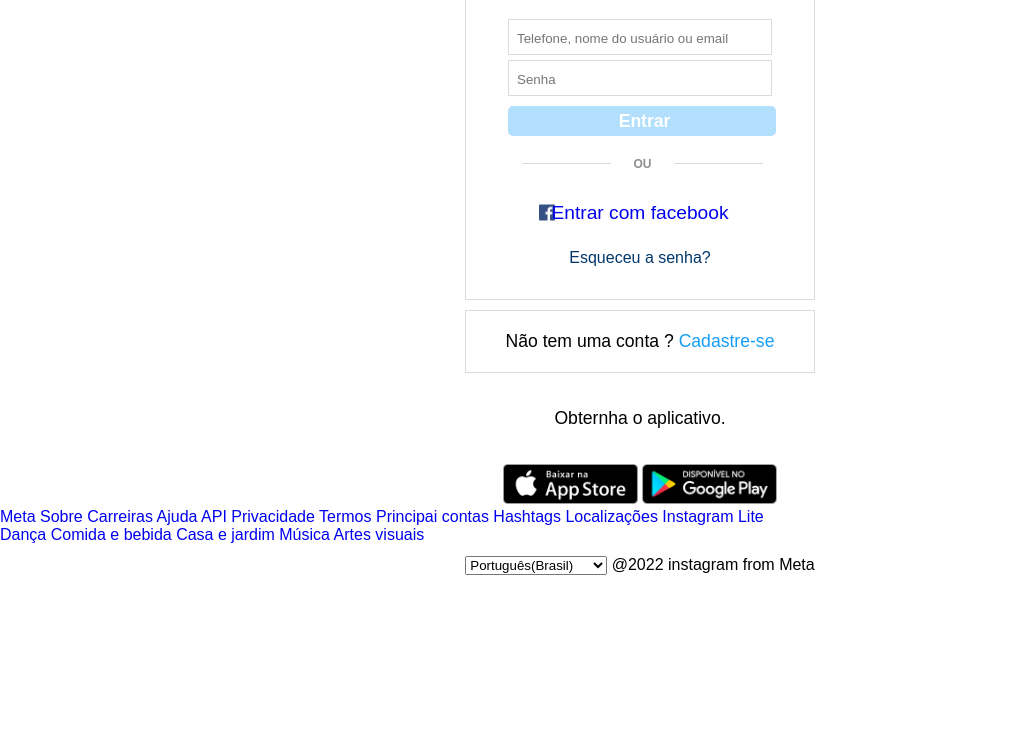
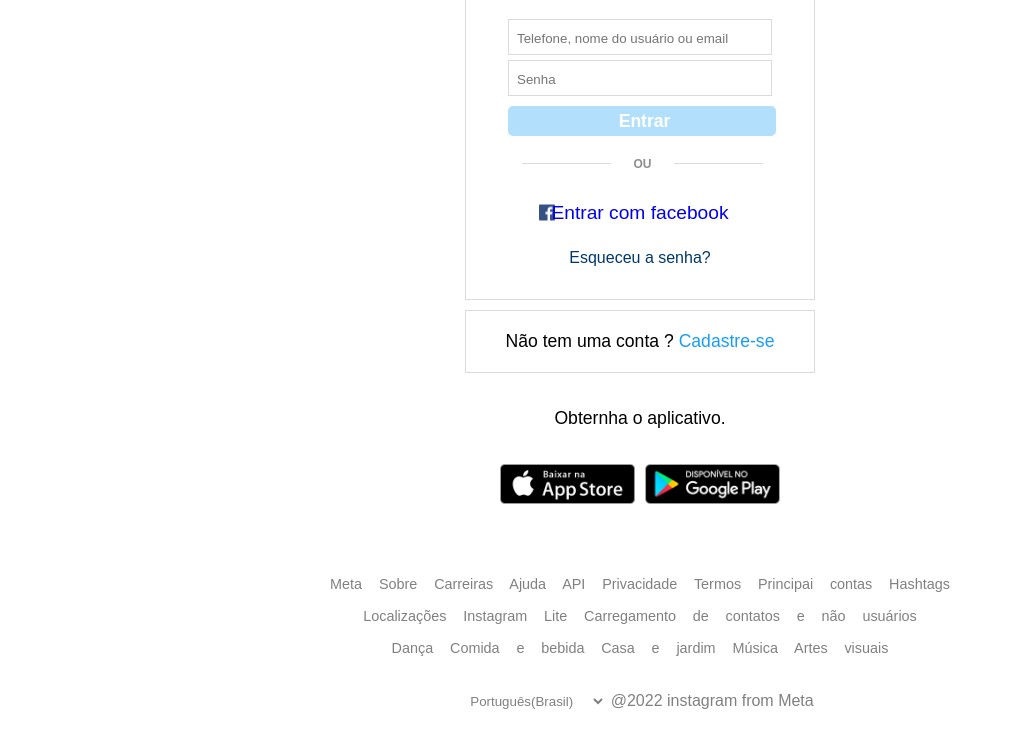
Before and after one commit to RafaelContact/Instagram-UI, a plain HTML site: page index.html in a window 1280 px wide. Shown: the part 134-882 px from the top of the page, without its empty margins (0-1012 px from the left). Before the commit the page ends 800 px from the top, so only its background shows below. Drawn offline with Linux system fonts and the light colour scheme.

Commit message:
footer and section

```diff
--- a/css/style.css
+++ b/css/style.css
@@ -144,4 +144,30 @@ input[type="submit"]{
 }
 figure{
     margin-top: 35px;
+    margin-bottom: 60px;
+    word-spacing: 0.4rem;
 }
+section{
+    text-align: center;
+    font-size: 0.9rem;
+    line-height: 2rem;
+    word-spacing: 0.8rem;
+}
+section a {
+    color: gray;
+}
+section a:visited {
+    color: gray;
+}
+
+footer{
+    color: gray;
+    margin-top: 1rem;
+    margin-bottom: 4rem;
+}
+
+form select {
+    border: none;
+    background-color: #ffffff;
+    color: gray;
+}
--- a/index.html
+++ b/index.html
@@ -62,9 +62,13 @@
             <a href="https://www.instagram.com/legal/terms/">Termos</a>
             <a href="https://www.instagram.com/directory/profiles/">Principai contas</a>
             <a href="https://www.instagram.com/directory/hashtags/">Hashtags</a>
+        </section>
+        <section>
             <a href="https://www.instagram.com/explore/locations/">Localizações</a>
             <a href="https://www.instagram.com/web/lite/">Instagram Lite</a>
+            <a href="https://www.facebook.com/help/instagram/261704639352628">Carregamento de contatos e não usuários</a>
         </section>
+
         <section>
             <a href="https://www.instagram.com/topics/dance-and-performance/">Dança</a>
             <a href="https://www.instagram.com/topics/food-and-drink/">Comida e bebida</a>
```
